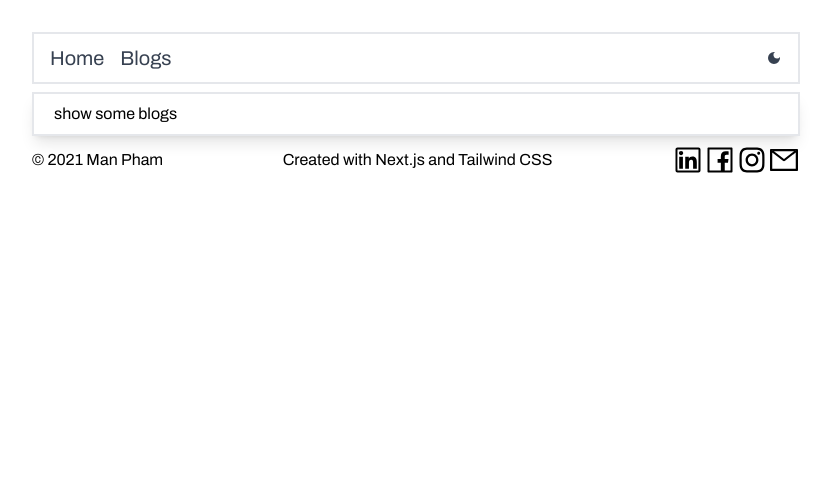
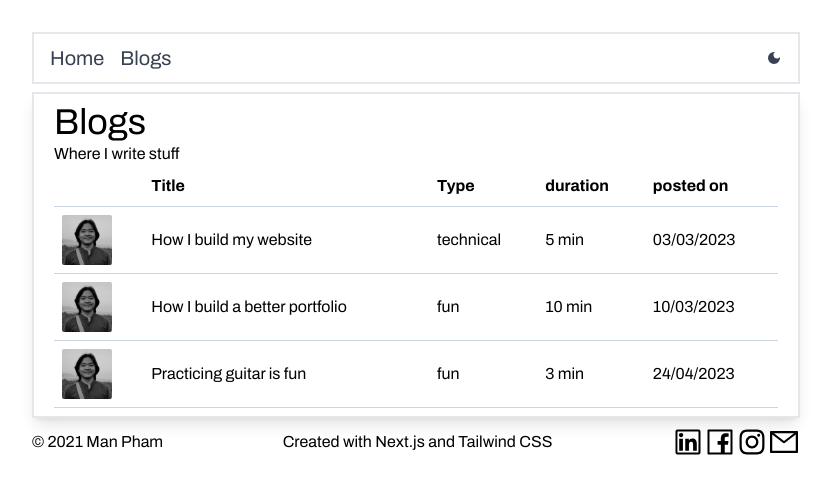
Before and after one commit to NeoTheSecond/manphamquang-legacy, a Next.js app: page /blogs in a window 1280 px wide. Shown: the top 494 px of the page, without its empty margins (224-1055 px from the left). Built offline with nearby package versions, Linux system fonts and the light colour scheme; no server answers.

Commit message:
add basic styles

```diff
--- a/components/Layout.tsx
+++ b/components/Layout.tsx
@@ -4,10 +4,10 @@ import Footer from "./Footer";
 
 export default function Layout({ children }: { children: React.ReactNode }) {
   return (
-    <div className="dark:bg-slate-900 dark:text-cyan-50 min-h-screen min-w-fit">
-      <main className="p-8 md:p-0 md:pt-8 md:max-w-screen-md m-auto">
+    <div className="min-h-screen dark:bg-slate-900 dark:text-cyan-50 min-w-fit">
+      <main className="p-8 m-auto  md:p-0 md:pt-8 md:max-w-screen-md">
         <Header />
-        <div className="py-2 px-5 border-2 dark:border-cyan-300 shadow-lg dark:shadow-cyan-500/50 ">
+        <div className="px-5 py-2 border-2 shadow-lg dark:border-cyan-300 dark:shadow-cyan-500/50 ">
           {children}
         </div>
         <Footer />
--- a/pages/blogs/index.tsx
+++ b/pages/blogs/index.tsx
@@ -1,5 +1,73 @@
-import React from "react";
+import Image from "next/image";
+import React, { ReactElement } from "react";
+
+const TableHead = ({ children }: { children?: string }) => (
+  <th className="p-2 border-b border-slate-300">{children}</th>
+);
+
+const TableData = ({ children }: { children: string | ReactElement }) => (
+  <td className="p-2 border-b border-slate-300">{children}</td>
+);
+
+const data = [
+  {
+    title: "How I build my website",
+    type: "technical",
+    duration: "5 min",
+    postedOn: "03/03/2023",
+  },
+  {
+    title: "How I build a better portfolio",
+    type: "fun",
+    duration: "10 min",
+    postedOn: "10/03/2023",
+  },
+  {
+    title: "Practicing guitar is fun",
+    type: "fun",
+    duration: "3 min",
+    postedOn: "24/04/2023",
+  },
+];
 
 export default function Blogs() {
-  return <div>show some blogs</div>;
+  return (
+    <div>
+      <h1 className="text-4xl">Blogs</h1>
+      <p>Where I write stuff</p>
+      <table className="w-full text-left table-auto">
+        <thead>
+          <tr>
+            <TableHead></TableHead>
+            <TableHead>Title</TableHead>
+            <TableHead>Type</TableHead>
+            <TableHead>duration</TableHead>
+            <TableHead>posted on</TableHead>
+          </tr>
+        </thead>
+        <tbody>
+          {data.map((row) => (
+            <tr key={row.title} className="cursor-pointer hover:bg-slate-200">
+              <TableData>
+                <Image
+                  src="/portrait.jpg"
+                  width={50}
+                  height={30}
+                  alt="Portrait of me"
+                  quality={100}
+                  placeholder="blur"
+                  blurDataURL="/portrait.jpg"
+                  className="rounded-sm"
+                />
+              </TableData>
+              <TableData>{row.title}</TableData>
+              <TableData>{row.type}</TableData>
+              <TableData>{row.duration}</TableData>
+              <TableData>{row.postedOn}</TableData>
+            </tr>
+          ))}
+        </tbody>
+      </table>
+    </div>
+  );
 }
```
